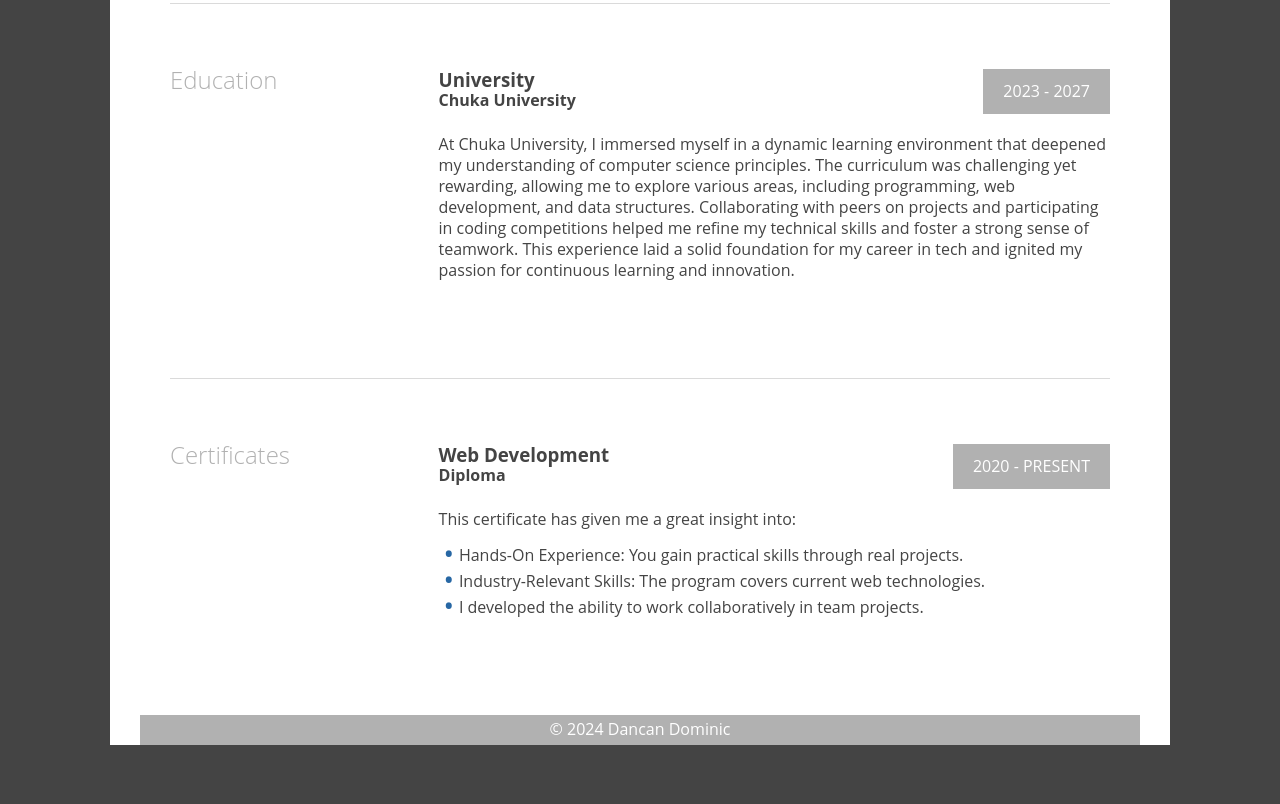
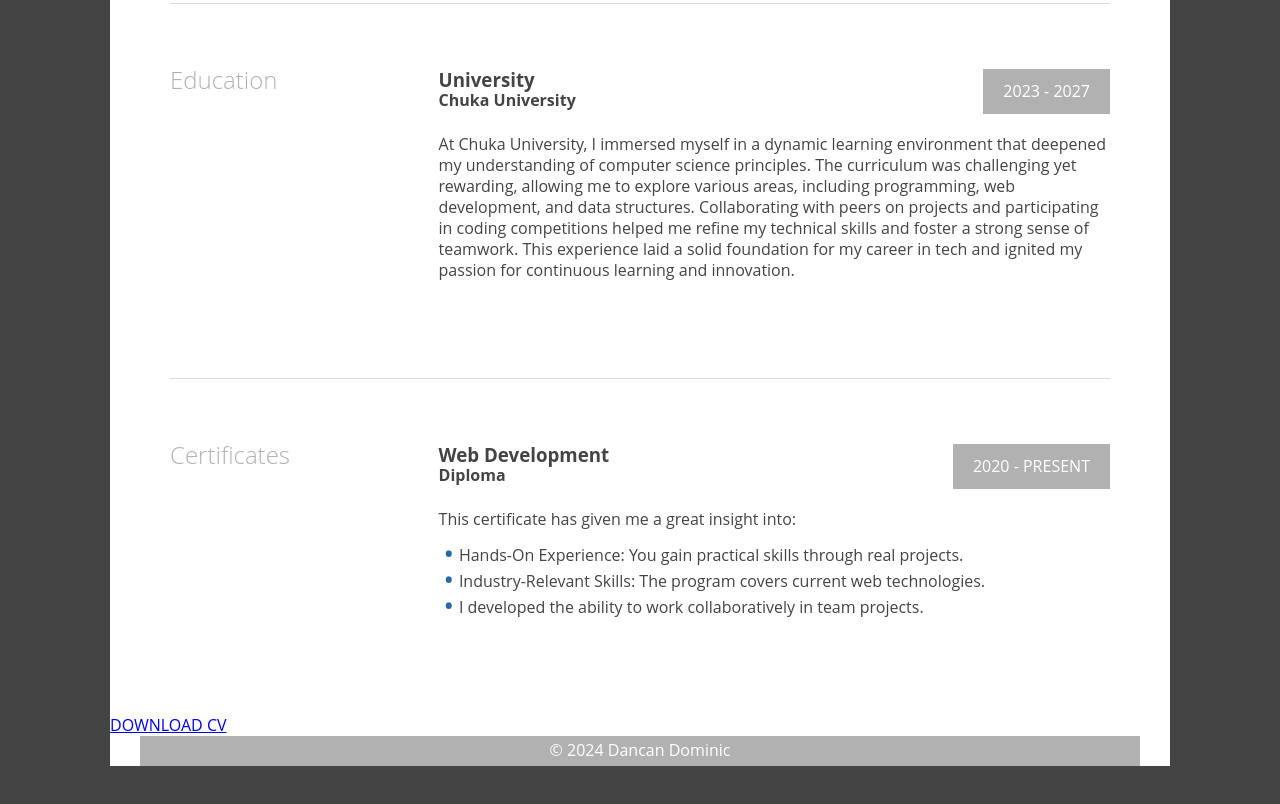
Before and after one commit to GrootKe/Dan., a plain HTML site: page cv/cv.html in a window 1280 px wide. Shown: the part 1946-2750 px from the top of the page. Drawn offline with Linux system fonts and the light colour scheme.

Commit message:
Update cv.html

```diff
--- a/cv/cv.html
+++ b/cv/cv.html
@@ -183,7 +183,9 @@ In addition to my web development skills, I have experience as a social media ma
 	  	<!-- Certificates end-->
 
   	</main>
-
+        <div class="cv-download">
+	 <a href="img/cv.pdf" class="btn-primary">DOWNLOAD CV</a>
+         </div>
   	<!-- Footer -->
 	<footer class="footer">
 		<div class="content-footer">
```
